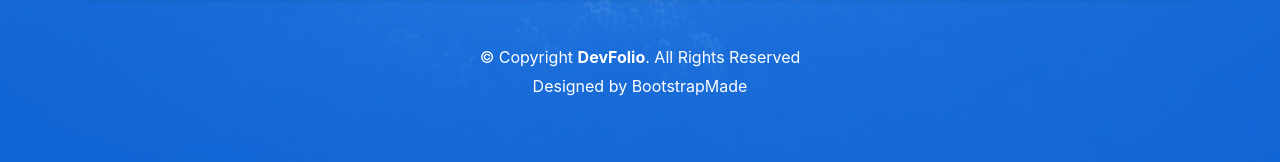
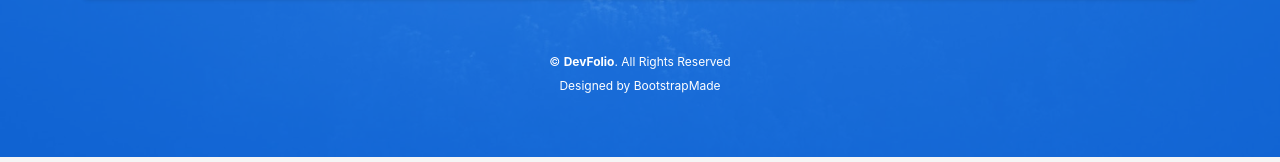
Before and after one commit to ejcaubat/ejcaubat.github.io, a plain HTML site: page docs/index.html in a window 1280 px wide. Shown: the part 4021-4183 px from the top of the page. Drawn offline with Linux system fonts and the light colour scheme; files whose address does not match are found by name.

Commit message:
copyright

```diff
--- a/docs/index.html
+++ b/docs/index.html
@@ -782,7 +782,7 @@
         <div class="row">
           <div class="col-sm-12">
             <div class="copyright-box">
-              <p class="copyright">&copy; Copyright <strong>DevFolio</strong>. All Rights Reserved</p>
+              <sub class="copyright">&copy; <strong>DevFolio</strong>. All Rights Reserved</sub>
               <div class="credits">
                 <!--
                   All the links in the footer should remain intact.
@@ -790,7 +790,7 @@
                   Licensing information: https://bootstrapmade.com/license/
                   Purchase the pro version with working PHP/AJAX contact form: https://bootstrapmade.com/buy/?theme=DevFolio
                 -->
-                Designed by <a href="https://bootstrapmade.com/">BootstrapMade</a>
+                <sub>Designed by <a href="https://bootstrapmade.com/">BootstrapMade</a></sub>
               </div>
             </div>
           </div>
```
